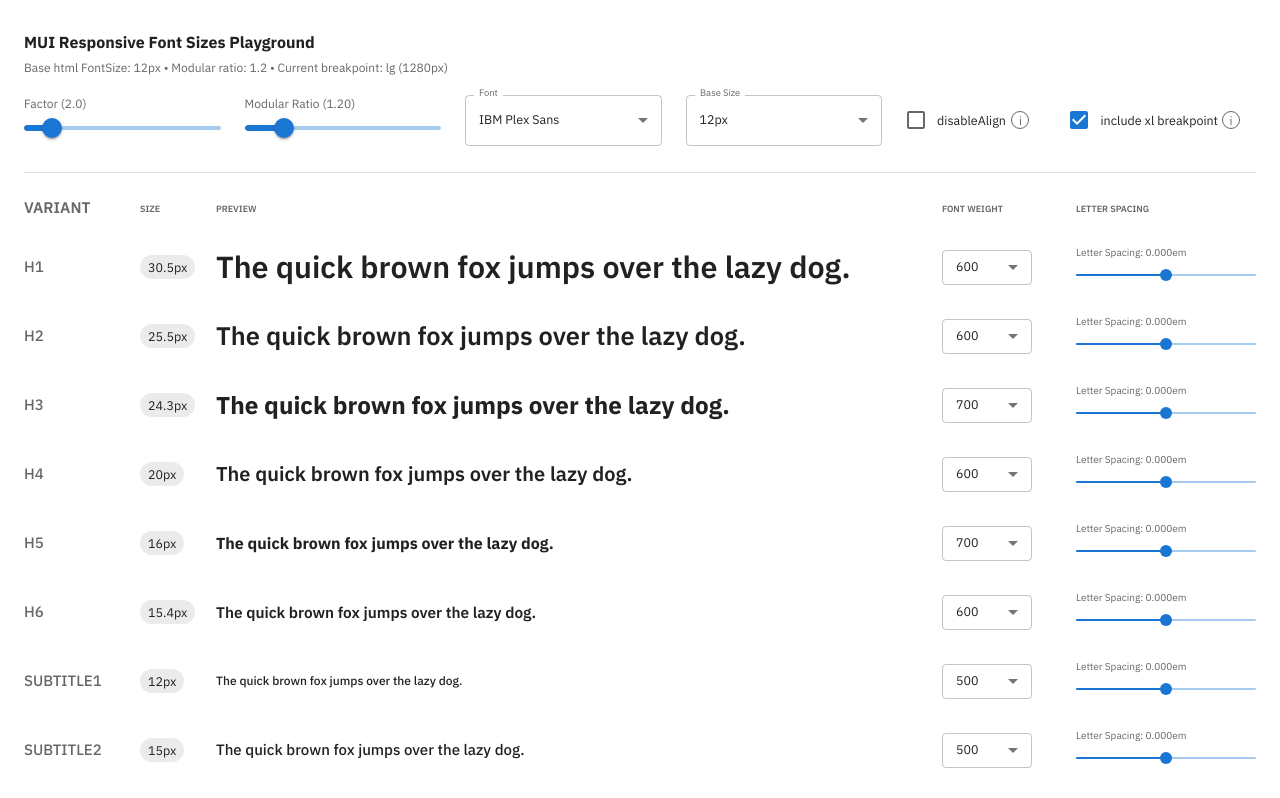
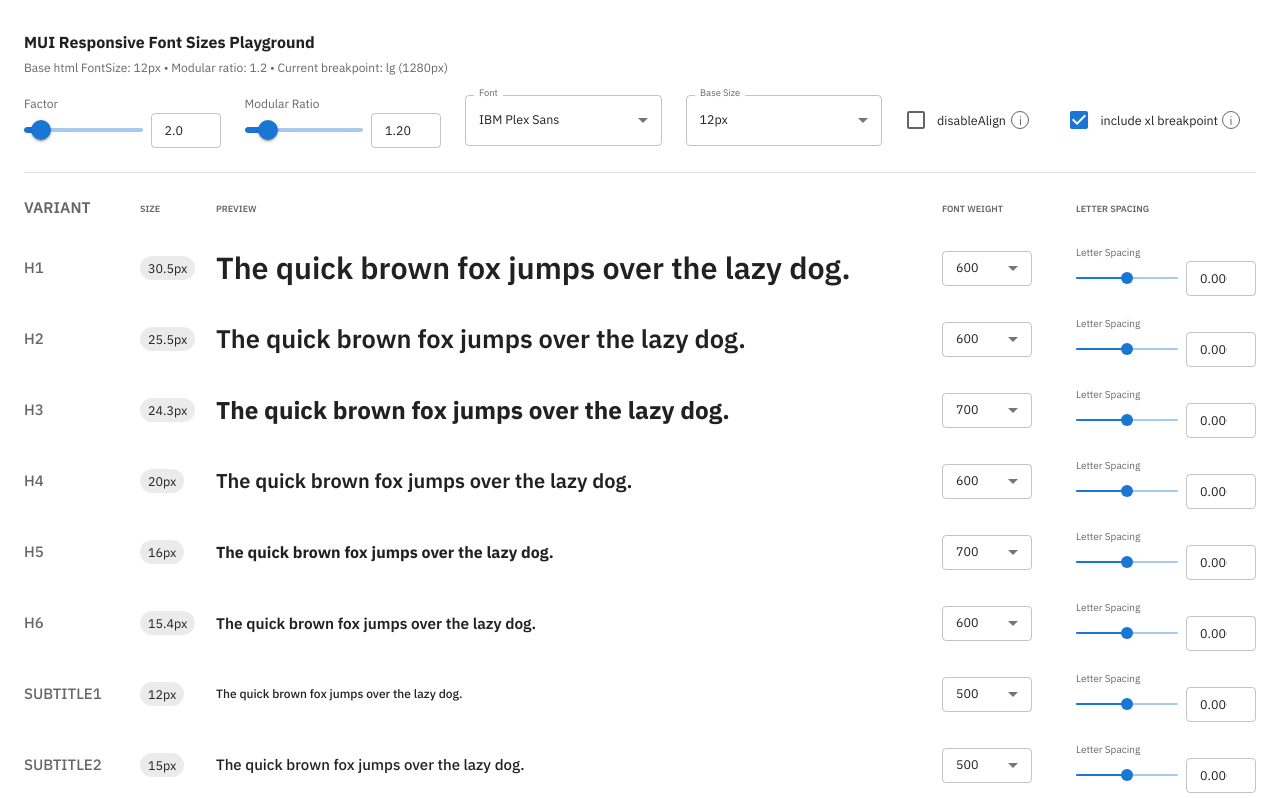
Before and after one commit to maclayr/MUI-Responsive-Font-Sizes-Playground, a React (Vite) app: page / in a window 1280 px wide. Shown: the top 798 px of the page. Built offline with nearby package versions, Linux system fonts and the light colour scheme.

Commit message:
Type in sliders

```diff
--- a/src/App.tsx
+++ b/src/App.tsx
@@ -20,6 +20,7 @@ import {
   Link,
   IconButton,
   Collapse,
+  TextField,
 } from '@mui/material';
 import { createTheme, responsiveFontSizes } from '@mui/material/styles';
 
@@ -235,8 +236,9 @@ function VariantRow({
         <Box sx={{ width: 12 }} />
         <Box sx={{ flex: 1, minWidth: 180 }}>
           <Typography variant="caption" color="text.secondary" sx={{ fontSize: '10px' }}>
-            Letter Spacing: {letterSpacing.toFixed(3)}em
+            Letter Spacing
           </Typography>
+          <Stack direction="row" spacing={1} alignItems="center">
             <Slider
               min={-0.2}
               max={0.2}
@@ -245,7 +247,22 @@ function VariantRow({
               onChange={(_, v) => onLetterSpacingChange(v as number)}
               size="small"
               aria-label="letter spacing"
+              sx={{ flex: 1 }}
             />
+            <TextField
+              size="small"
+              type="number"
+              value={letterSpacing.toFixed(3)}
+              onChange={(e) => {
+                const val = parseFloat(e.target.value);
+                if (!isNaN(val) && val >= -0.2 && val <= 0.2) {
+                  onLetterSpacingChange(val);
+                }
+              }}
+              slotProps={{ htmlInput: { min: -0.2, max: 0.2, step: 0.001 } }}
+              sx={{ width: 70 }}
+            />
+          </Stack>
         </Box>
       </Box>
 
@@ -269,8 +286,9 @@ function VariantRow({
           </FormControl>
           <Box>
             <Typography variant="caption" color="text.secondary" sx={{ fontSize: '10px' }}>
-              Letter Spacing: {letterSpacing.toFixed(3)}em
+              Letter Spacing
             </Typography>
+            <Stack direction="row" spacing={1} alignItems="center">
               <Slider
                 min={-0.2}
                 max={0.2}
@@ -279,7 +297,22 @@ function VariantRow({
                 onChange={(_, v) => onLetterSpacingChange(v as number)}
                 size="small"
                 aria-label="letter spacing"
+                sx={{ flex: 1 }}
               />
+              <TextField
+                size="small"
+                type="number"
+                value={letterSpacing.toFixed(3)}
+                onChange={(e) => {
+                  const val = parseFloat(e.target.value);
+                  if (!isNaN(val) && val >= -0.2 && val <= 0.2) {
+                    onLetterSpacingChange(val);
+                  }
+                }}
+                slotProps={{ htmlInput: { min: -0.2, max: 0.2, step: 0.001 } }}
+                sx={{ width: 70 }}
+              />
+            </Stack>
           </Box>
         </Stack>
       </Collapse>
@@ -389,8 +422,9 @@ export default function App() {
         <Stack direction="row" alignItems="center" sx={{ my: 2, flexWrap: 'wrap', justifyContent: 'flex-start', gap: 3 }}>
           <Box sx={{ flex: 1, minWidth: "150px" }}>
             <Typography variant="label" color="text.secondary">
-              Factor ({factor.toFixed(1)})
+              Factor
             </Typography>
+            <Stack direction="row" spacing={1} alignItems="center">
               <Slider
                 min={1}
                 max={8}
@@ -398,12 +432,28 @@ export default function App() {
                 value={factor}
                 onChange={(_, v) => setFactor(v as number)}
                 aria-label="factor"
+                sx={{ flex: 1 }}
               />
+              <TextField
+                size="small"
+                type="number"
+                value={factor.toFixed(1)}
+                onChange={(e) => {
+                  const val = parseFloat(e.target.value);
+                  if (!isNaN(val) && val >= 1 && val <= 8) {
+                    setFactor(val);
+                  }
+                }}
+                slotProps={{ htmlInput: { min: 1, max: 8, step: 0.1 } }}
+                sx={{ width: 70 }}
+              />
+            </Stack>
           </Box>
           <Box sx={{ flex: 1, minWidth: "150px" }}>
             <Typography variant="label" color="text.secondary">
-              Modular Ratio ({modularRatio.toFixed(2)})
+              Modular Ratio
             </Typography>
+            <Stack direction="row" spacing={1} alignItems="center">
               <Slider
                 min={1.0}
                 max={2.0}
@@ -411,7 +461,22 @@ export default function App() {
                 value={modularRatio}
                 onChange={(_, v) => setModularRatio(v as number)}
                 aria-label="modular ratio"
+                sx={{ flex: 1 }}
               />
+              <TextField
+                size="small"
+                type="number"
+                value={modularRatio.toFixed(2)}
+                onChange={(e) => {
+                  const val = parseFloat(e.target.value);
+                  if (!isNaN(val) && val >= 1.0 && val <= 2.0) {
+                    setModularRatio(val);
+                  }
+                }}
+                slotProps={{ htmlInput: { min: 1.0, max: 2.0, step: 0.01 } }}
+                sx={{ width: 70 }}
+              />
+            </Stack>
           </Box>
           <Box sx={{ flex: 1, minWidth: "150px" }}>
             <FormControl fullWidth>
```
Lines whose indentation alone changed are shown as unchanged.
